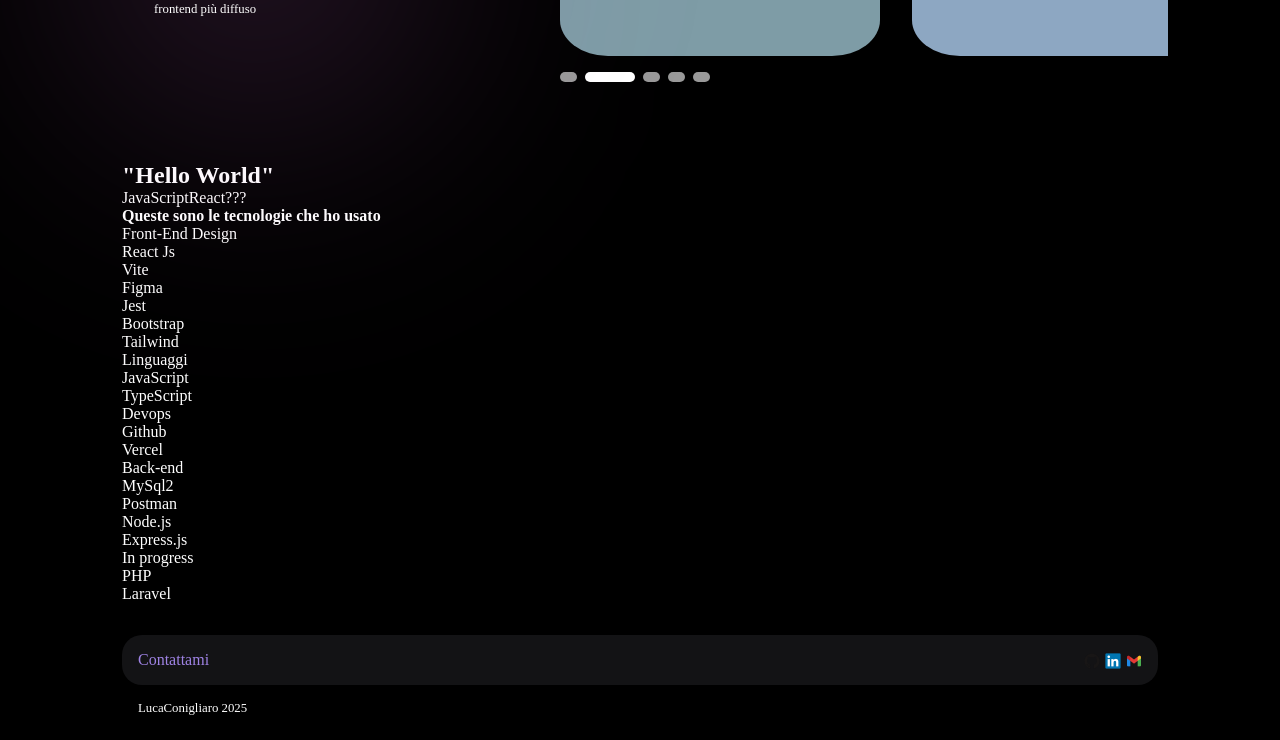
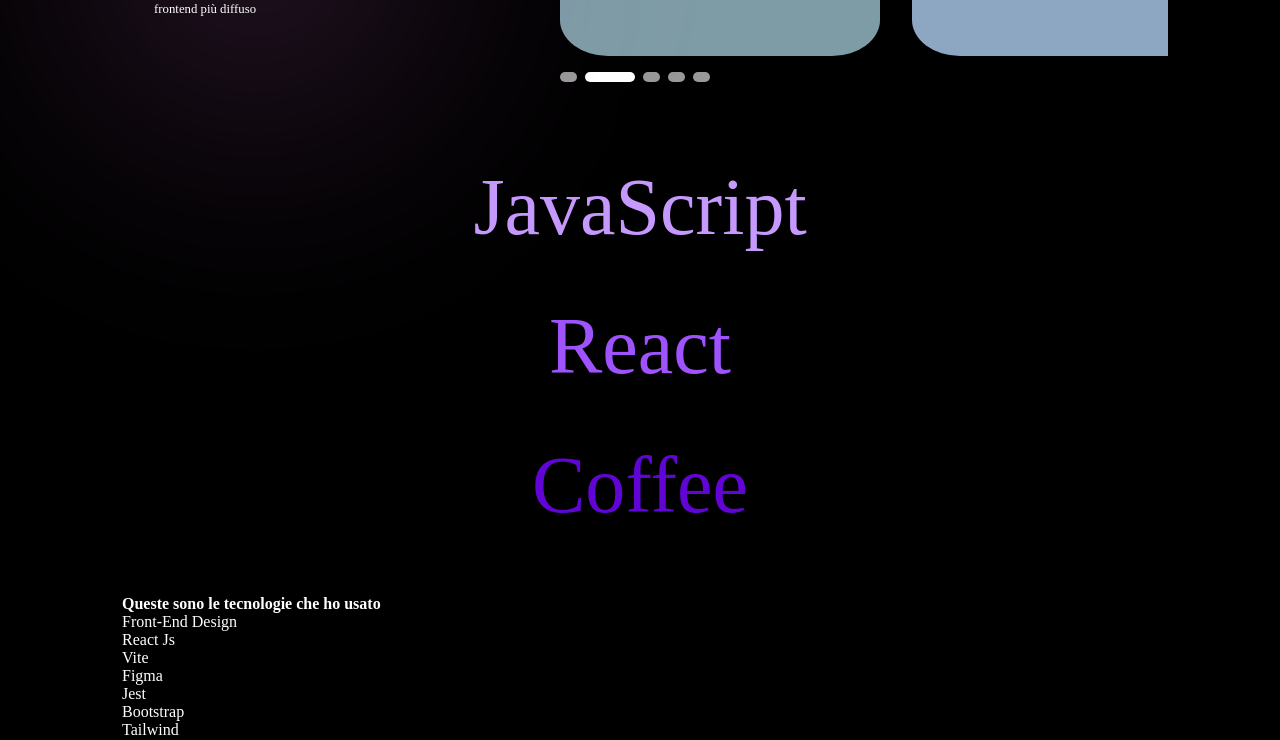
Before and after one commit to lucaconigliaro/Portfolio, a React (Vite) app: page / in a window 1280 px wide. Shown: the part 623-1363 px from the top of the page. Built offline with nearby package versions, Linux system fonts and the light colour scheme.

Commit message:
feat: language section style

```diff
--- a/src/Pages/Home.jsx
+++ b/src/Pages/Home.jsx
@@ -13,12 +13,10 @@
                 <FrontSection />
 
                 {/* Devo ancora rifletterci */}
-                <section>
-                    <h2>"Hello World"</h2>
-                    <a href="">JavaScript</a>
-                    <a href="">React</a>
-                    {/* Da capire cosa mettere qui */}
-                    <a href="">???</a>
+                <section className="language-section">
+                    <p>JavaScript</p>
+                    <p>React</p>
+                    <p>Coffee</p>
                 </section>
 
                 {/* 4 Sezione framework e librerie */}
--- a/src/index.css
+++ b/src/index.css
@@ -29,7 +29,7 @@
     max-width: 1100px;
     width: 100%;
     margin: 0 auto;
-    padding: 2rem ;
+    padding: 2rem;
 }
 
 /* NAVBAR */
@@ -42,7 +42,7 @@
     display: flex;
     justify-content: space-between;
     align-items: center;
-    color: #9F83E4 ;
+    color: #9F83E4;
     margin-bottom: 2rem;
     gap: 2rem;
     position: fixed;
@@ -126,7 +126,8 @@
     align-items: center;
     margin-bottom: 5rem;
 }
-main .xp-Section{
+
+main .xp-Section {
     width: 100%;
     max-width: none;
     position: relative;
@@ -149,7 +150,7 @@
     z-index: -1;
 }
 
-main .xp-Section .xp{
+main .xp-Section .xp {
     font-size: 5rem;
 }
 
@@ -199,6 +200,25 @@
     background-color: white;
 }
 
+/* Language Section */
+main .language-section {
+    display: flex;
+    flex-direction: column;
+    align-items: center;
+    gap: 3rem;
+    padding-bottom: 4rem;
+    font-size: 5rem;
+}
+
+main .language-section p:first-child {
+    color: #C699FE;
+}
+main .language-section p {
+    color: #9F53FE;
+}
+main .language-section p:last-child {
+    color: #6105D6;
+}
 /* FOOTER */
 .footer-up {
     margin-top: 2rem;
@@ -207,7 +227,7 @@
     border-radius: 20px;
     display: flex;
     justify-content: space-between;
-    color: #9F83E4 ;
+    color: #9F83E4;
     gap: 2rem;
 }
 
@@ -234,6 +254,7 @@
         opacity: 0;
         transform: translateX(-50%) translateY(-30px);
     }
+
     100% {
         opacity: 1;
         transform: translateX(-50%) translateY(0);
```
Lines whose indentation alone changed are shown as unchanged.
